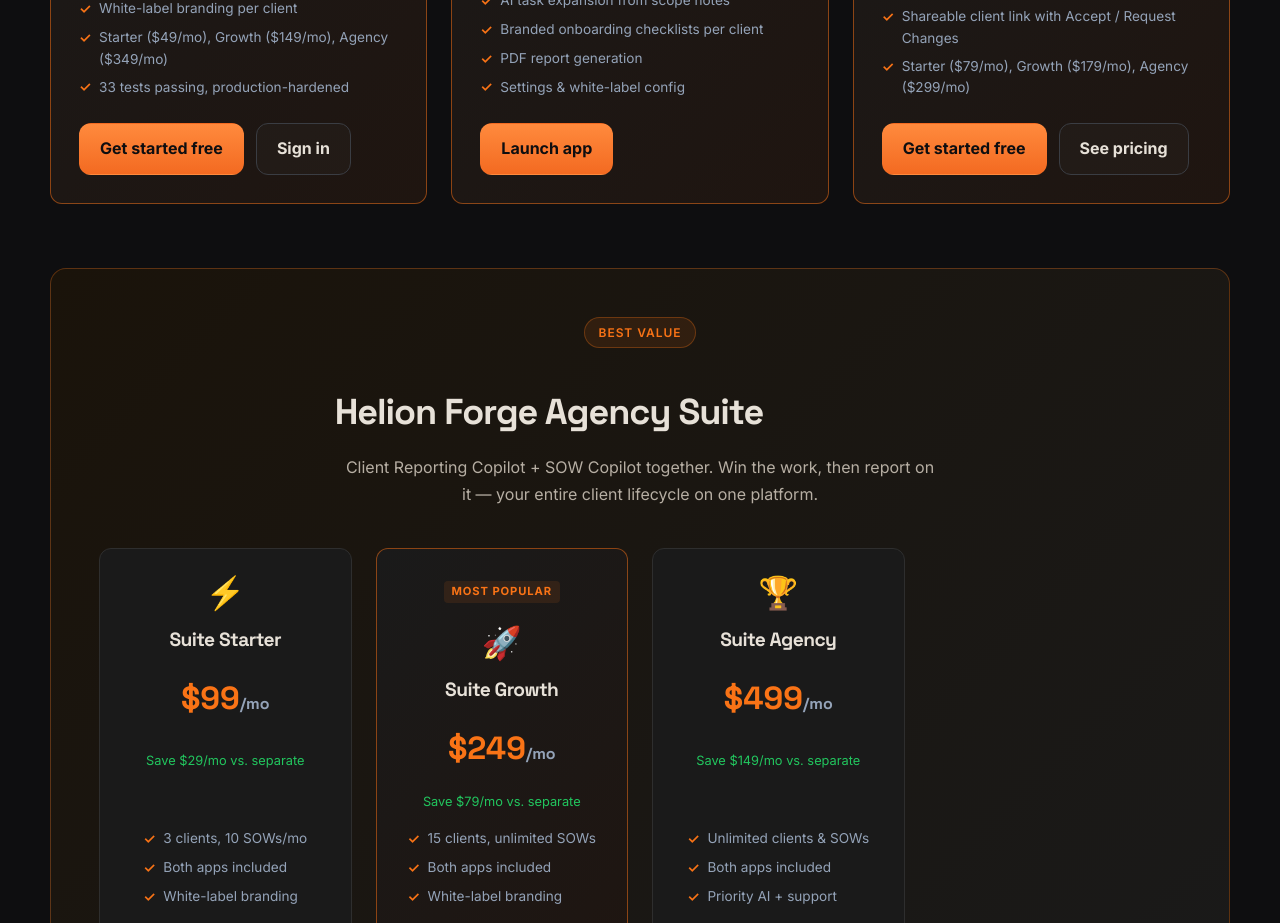
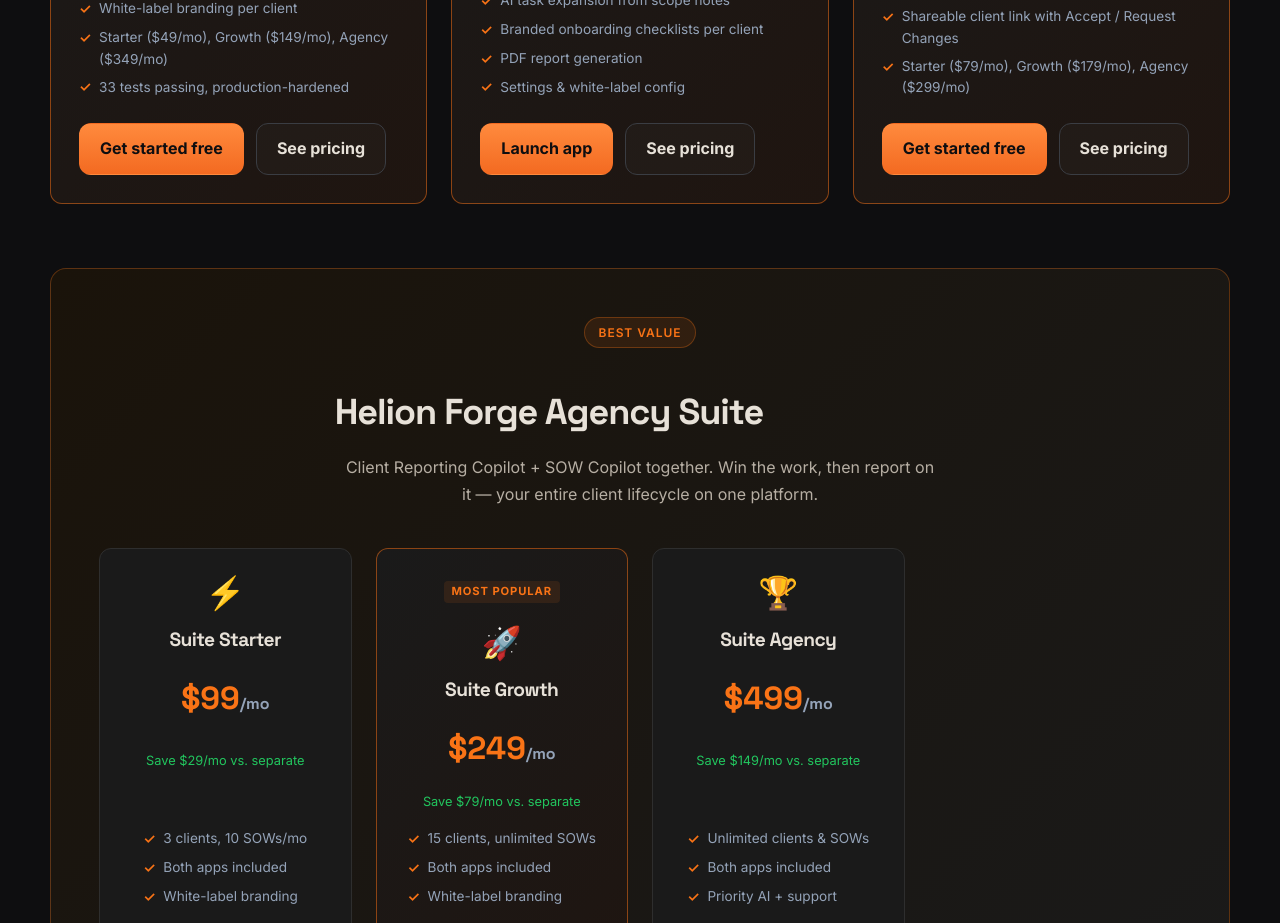
Before and after one commit to helion-industries/helionforge-site, a plain HTML site: page products.html in a window 1280 px wide. Shown: the part 2140-3063 px from the top of the page. Drawn offline with Linux system fonts and the light colour scheme.

Commit message:
feat: add See Pricing links to CRC and MSP Hub product cards

```diff
--- a/products.html
+++ b/products.html
@@ -426,7 +426,7 @@
               </ul>
               <div class="product-actions">
                 <a class="button button-primary" href="https://app.helionforge.com/register.html">Get started free</a>
-                <a class="button button-secondary" href="https://app.helionforge.com">Sign in</a>
+                <a class="button button-secondary" href="https://app.helionforge.com/pricing.html">See pricing</a>
               </div>
             </div>
 
@@ -449,6 +449,7 @@
               </ul>
               <div class="product-actions">
                 <a class="button button-primary" href="https://msp.helionforge.com">Launch app</a>
+                <a class="button button-secondary" href="https://msp.helionforge.com/pricing.html">See pricing</a>
               </div>
             </div>
 
```
